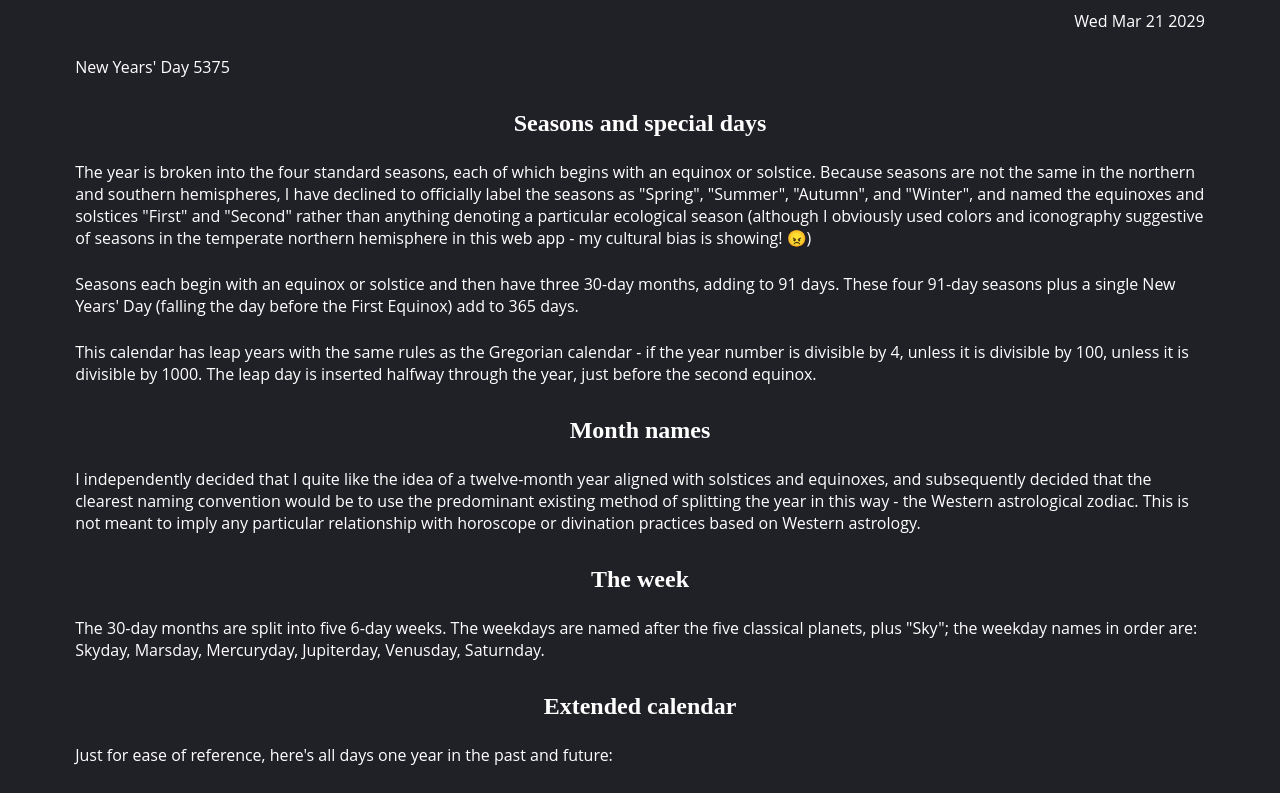
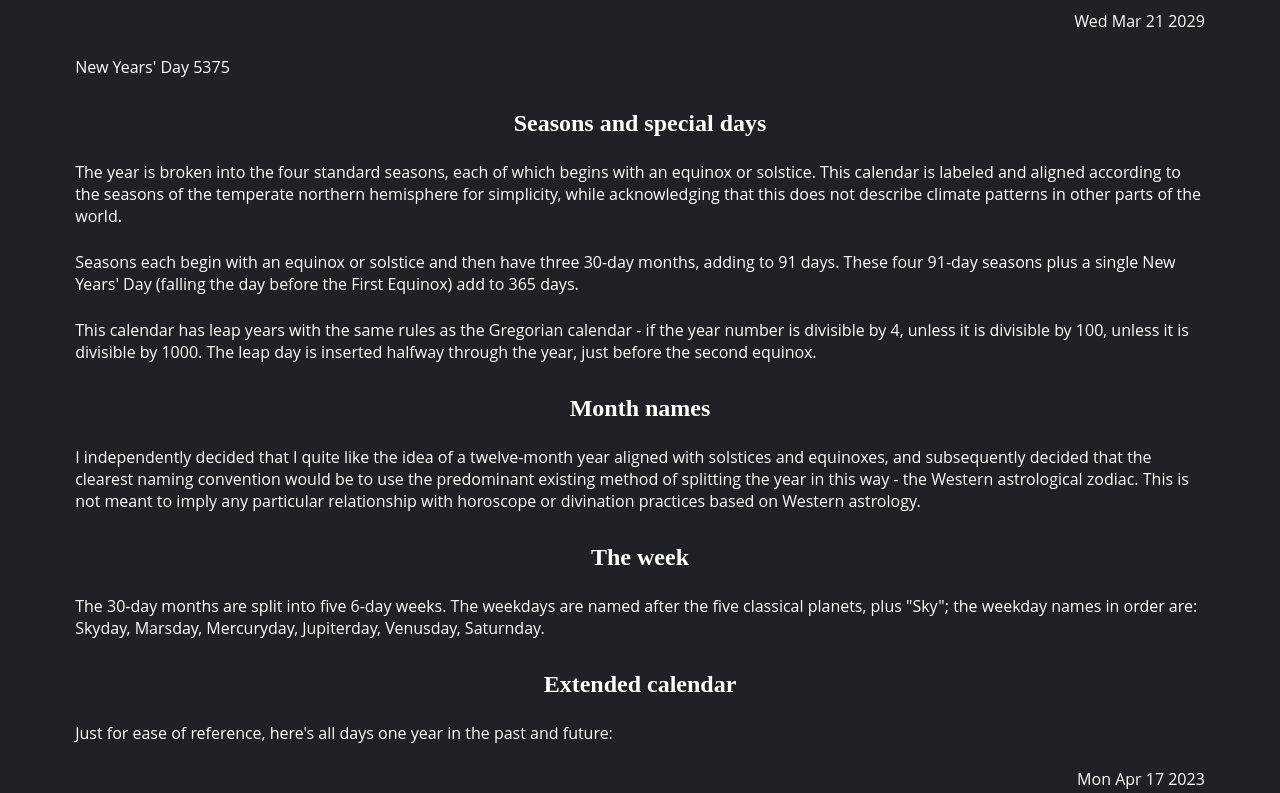
Before and after one commit to cstuartroe/celestial-cards, a React app: page /calendar/explanation in a window 1280 px wide. Shown: the part 740-1533 px from the top of the page. Built offline with nearby package versions, Linux system fonts and the light colour scheme; the HTML template or start-up script is replaced by a standard one.

Commit message:
Change to explicitly match temperate northern hemisphere seasons

```diff
--- a/src/calendar/explanation.tsx
+++ b/src/calendar/explanation.tsx
@@ -70,11 +70,9 @@ export default class NewCalendarExplanation extends Component<{}, {}> {
 
               <p>
                 The year is broken into the four standard seasons, each of which begins with an equinox or
-                solstice. Because seasons are not the same in the northern and southern hemispheres,
-                I have declined to officially label the seasons as "Spring", "Summer", "Autumn", and
-                "Winter", and named the equinoxes and solstices "First" and "Second" rather than anything
-                denoting a particular ecological season (although I obviously used colors and iconography suggestive of
-                seasons in the temperate northern hemisphere in this web app - my cultural bias is showing!&nbsp;😠)
+                solstice. This calendar is labeled and aligned according to the seasons of the temperate
+                northern hemisphere for simplicity, while acknowledging that this does not describe
+                climate patterns in other parts of the world.
               </p>
 
               <p>
--- a/src/calendar/utils.tsx
+++ b/src/calendar/utils.tsx
@@ -3,7 +3,7 @@ import Card, {SEASONS, Count} from "../Card";
 export const range = (n: number) => Array.from(Array(n).keys());
 
 export const WEEKDAYS = ['Skyday','Marsday','Mercuryday','Jupiterday','Venusday','Saturnday'];
-export const HOLIDAYS = ['First Equinox','First Solstice','Second Equinox','Second Solstice',];
+export const HOLIDAYS = ['Spring Equinox','Summer Solstice','Autumn Equinox','Winter Solstice',];
 export const MONTHS = ["Aries", "Taurus", "Gemini", "Cancer", "Leo", "Virgo",
   "Libra", "Scorpio", "Sagittarius", "Capricorn", "Aquarius", "Pisces"];
 export const CELESTIAL_BODIES = ["moon", "sun", "star"] as const;
```
